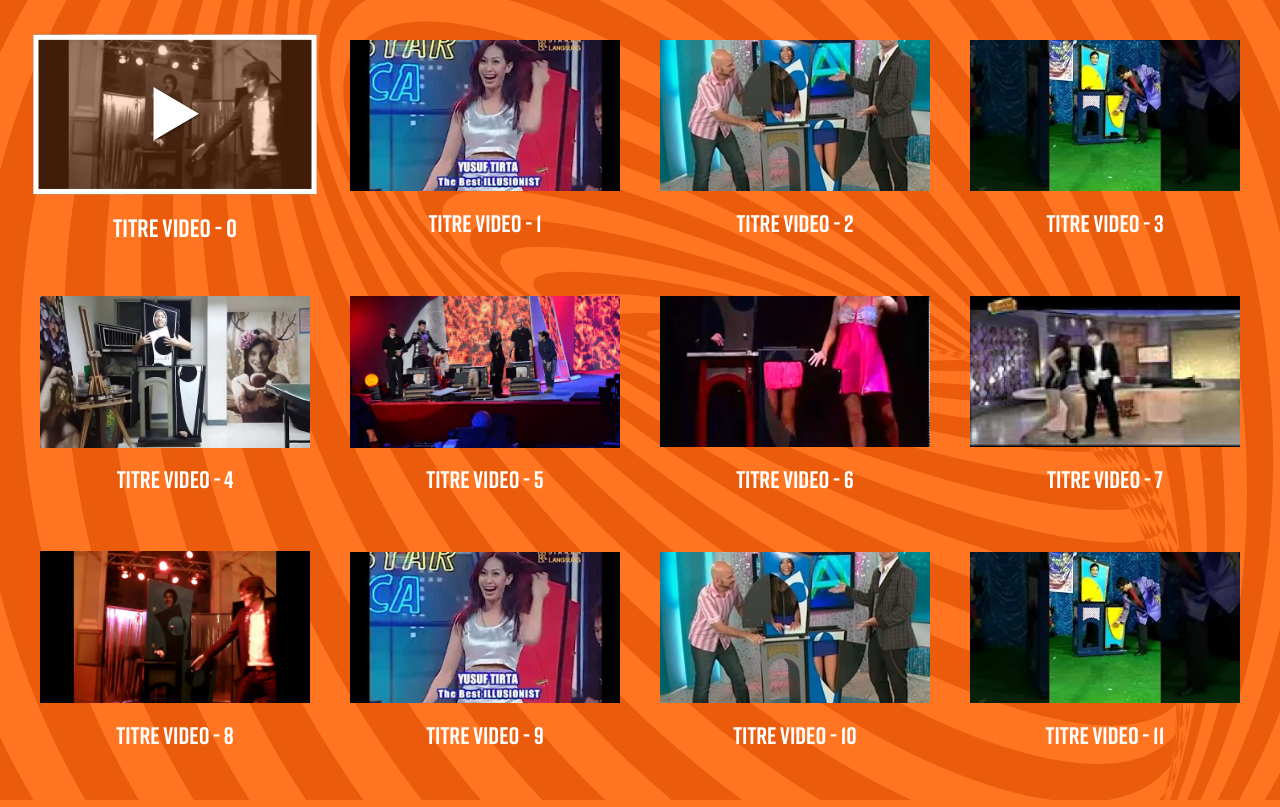
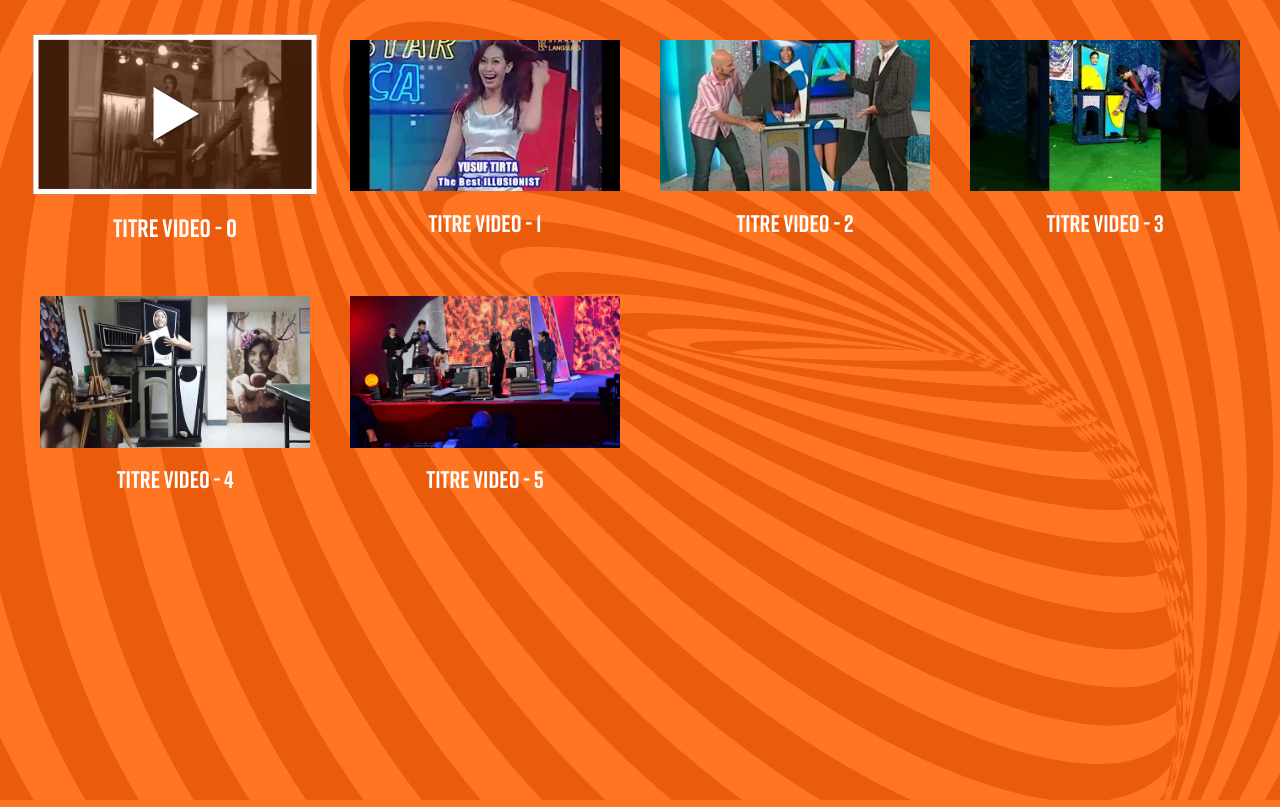
Before and after one commit to rbiiiii/illusions-video-terminal, a Svelte app: page / in a window 1280 px wide. Built offline with nearby package versions, Linux system fonts and the light colour scheme.

Commit message:
remove videos src to match real number of items

```diff
--- a/src/main.js
+++ b/src/main.js
@@ -26,31 +26,7 @@ const app = new App({
             {
                 source: 'illusions - 06 - Sabat Czarownic 5 (próba) - składanie Barbary',
                 title: "Titre Video"
-            },
-            {
-                source: 'illusions - 07 - Peter Gossamer promo reel',
-                title: "Titre Video"
-            },
-            {
-                source: 'illusions - 08 - Patricia Conde No pierde su cabeza',
-                title: "Titre Video"
-            },
-            {
-                source: 'illusions - 01 - Modern Art Illusion by Christof Lauer',
-                title: "Titre Video"
-            },
-            {
-                source: 'illusions - 02 - Indonesia Yusuf Tirta performs Modern Art Illusion',
-                title: "Titre Video"
-            },
-            {
-                source: 'illusions - 03 - Karen Schwarz es cortada en dos en vivo',
-                title: "Titre Video"
-            },
-            {
-                source: 'illusions - 04 - Modern Art Illusion',
-                title: "Titre Video"
-            },
+            }
         ]
     }
 });
```
